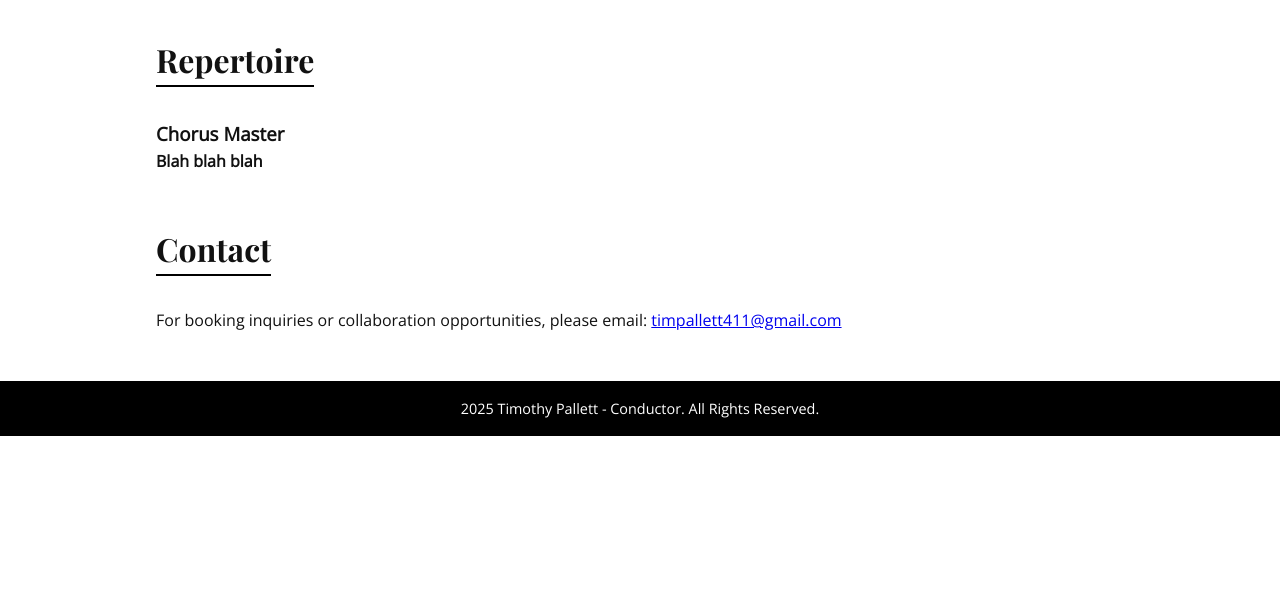
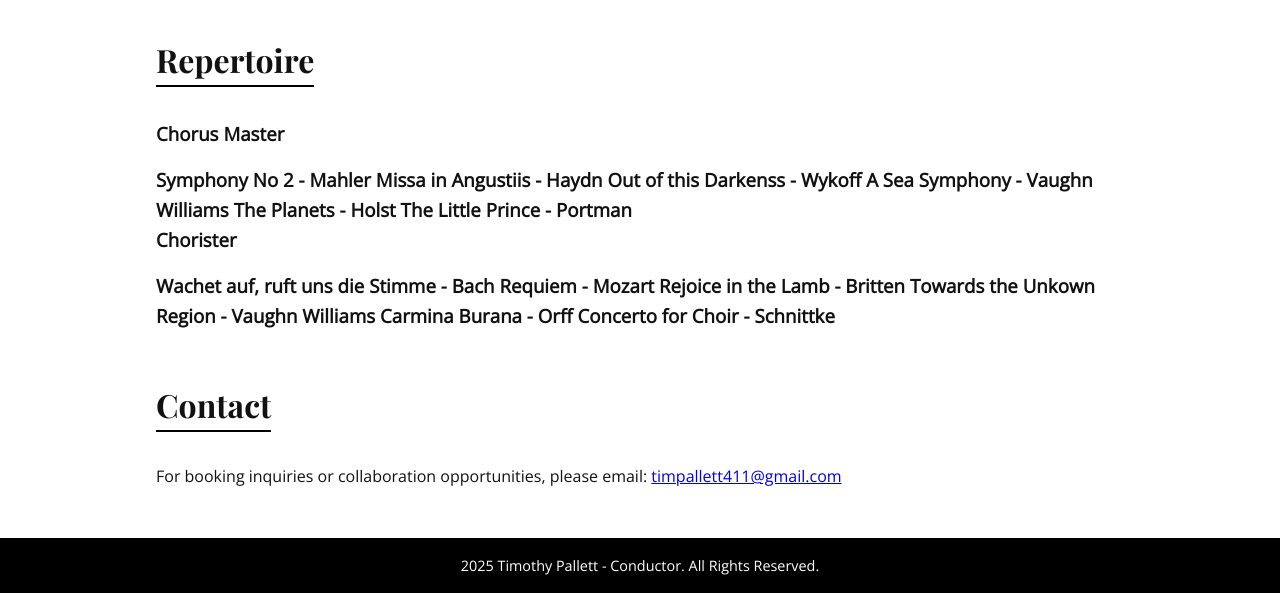
Before and after one commit to timpallettconductor/timpallettconductor.github.io, a plain HTML site: page index.html in a window 1280 px wide. Shown: the part 760-1353 px from the top of the page. Before the commit the page ends 1196 px from the top, so only its background shows below. Drawn offline with nearby package versions, Linux system fonts and the light colour scheme.

Commit message:
Update index.html

```diff
--- a/index.html
+++ b/index.html
@@ -129,8 +129,23 @@
       <h2 class="section-title">Repertoire</h2>
       <p style="margin-top: 1rem;">
       <h3 class> Chorus Master
-      <h4 class> Blah blah blah
+       <p style="margin-top: 1rem;">
+        Symphony No 2 - Mahler
+        Missa in Angustiis - Haydn
+        Out of this Darkenss - Wykoff
+        A Sea Symphony - Vaughn Williams
+        The Planets - Holst
+        The Little Prince - Portman
       </p>
+      <h3 class> Chorister
+      <p style="margin-top: 1rem;">
+        Wachet auf, ruft uns die Stimme - Bach
+        Requiem - Mozart
+        Rejoice in the Lamb - Britten
+        Towards the Unkown Region - Vaughn Williams
+        Carmina Burana - Orff
+        Concerto for Choir - Schnittke
+        </p>
     </section>
 
     <section id="contact" style="margin-top:3rem;">
```
